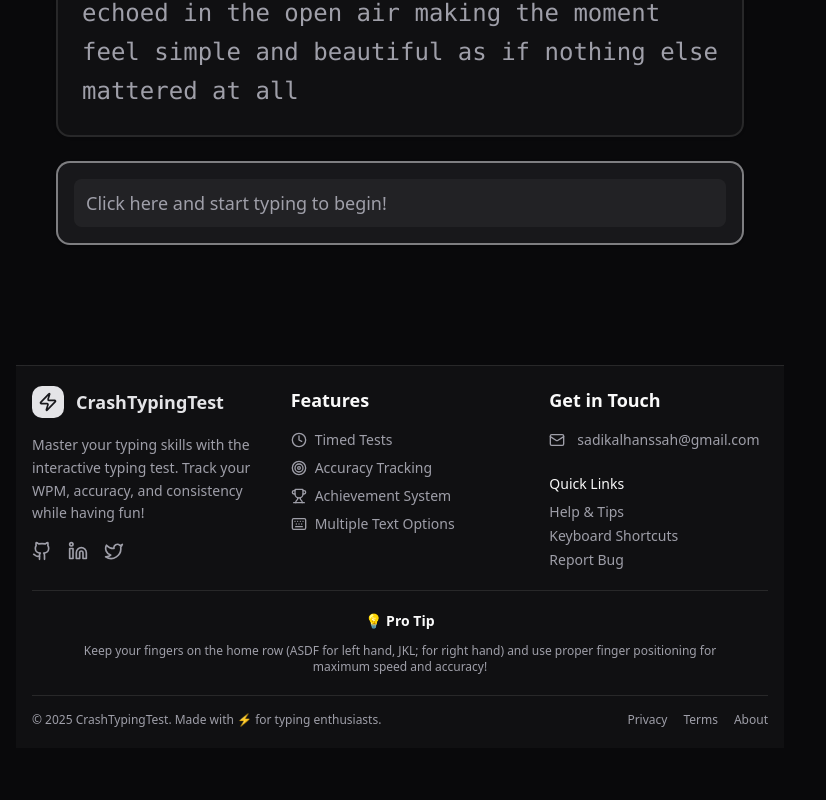
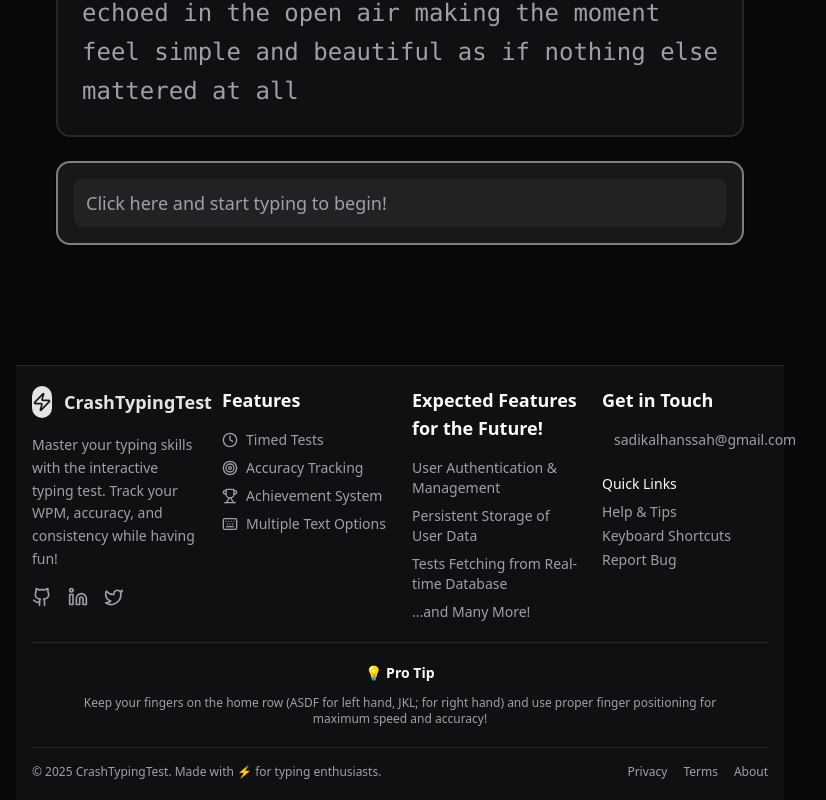
Before and after one commit to sedfarouk/Crash-Typing-Test, a React (Vite) app: page / in a window 1280 px wide. Shown: the part 914-1714 px from the top of the page, without its empty margins (240-1066 px from the left). Before the commit the page ends 1662 px from the top, so only its background shows below. Built offline with nearby package versions, Linux system fonts and the light colour scheme.

Commit message:
feat: update footer with future improvements

```diff
--- a/src/components/Footer.jsx
+++ b/src/components/Footer.jsx
@@ -4,7 +4,7 @@ export default function Footer() {
   return (
     <footer className="bg-card/50 backdrop-blur border-t mt-20">
       <div className="max-w-6xl mx-auto px-4 py-5">
-        <div className="grid grid-cols-1 md:grid-cols-2 lg:grid-cols-3 gap-10">
+        <div className="grid grid-cols-1 md:grid-cols-2 lg:grid-cols-4 gap-6">
 
           <div className="space-y-4">
             <div className="flex items-center gap-3">
@@ -47,6 +47,24 @@ export default function Footer() {
               <li className="flex items-center gap-2 text-sm text-muted-foreground hover:text-foreground transition-colors">
                 <Keyboard className="h-4 w-4" />
                 <span>Multiple Text Options</span>
+              </li>
+            </ul>
+          </div>
+
+          <div className="space-y-4">
+            <h3 className="text-lg font-semibold">Expected Features for the Future!</h3>
+            <ul className="space-y-2">
+              <li className="flex items-center gap-2 text-sm text-muted-foreground hover:text-foreground transition-colors">
+                <span>User Authentication & Management</span>
+              </li>
+              <li className="flex items-center gap-2 text-sm text-muted-foreground hover:text-foreground transition-colors">
+                <span>Persistent Storage of User Data</span>
+              </li>
+              <li className="flex items-center gap-2 text-sm text-muted-foreground hover:text-foreground transition-colors">
+                <span>Tests Fetching from Real-time Database</span>
+              </li>
+              <li className="flex items-center gap-2 text-sm text-muted-foreground hover:text-foreground transition-colors">
+                <span>...and Many More!</span>
               </li>
             </ul>
           </div>
```
